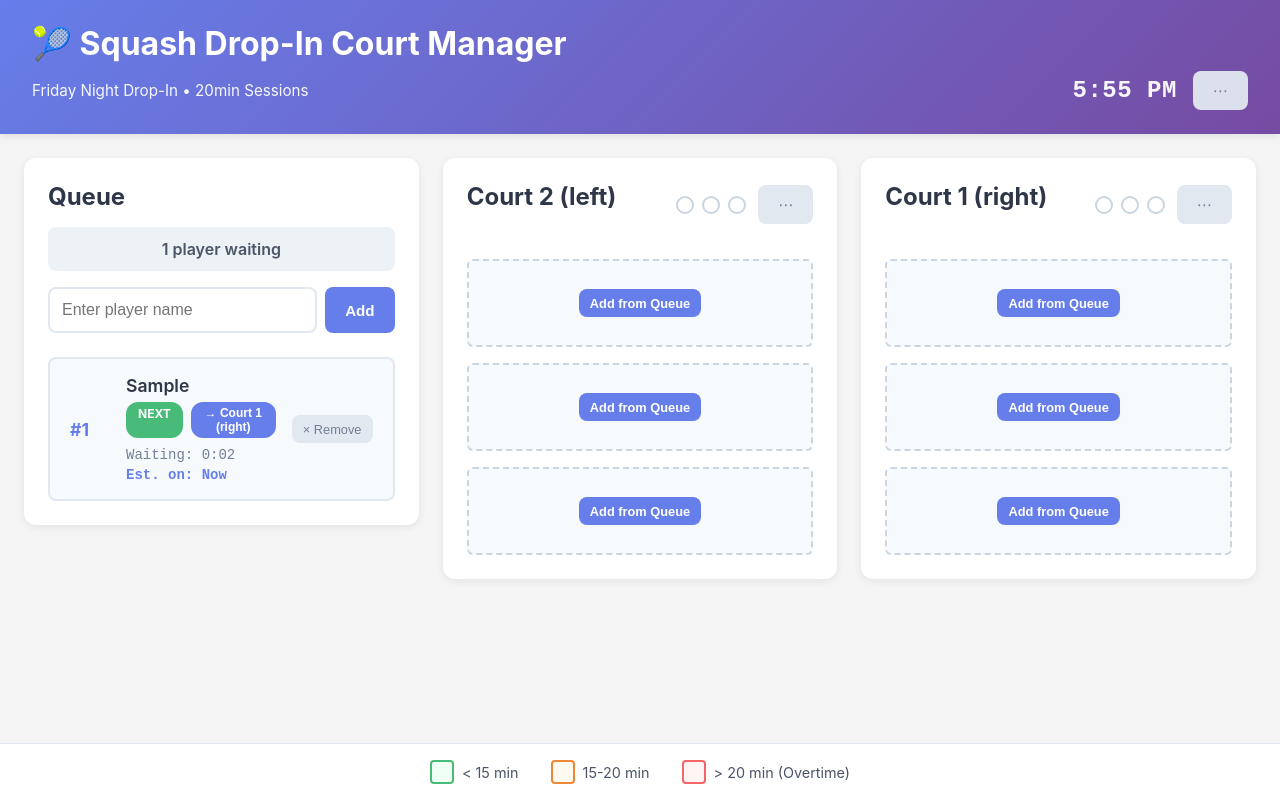
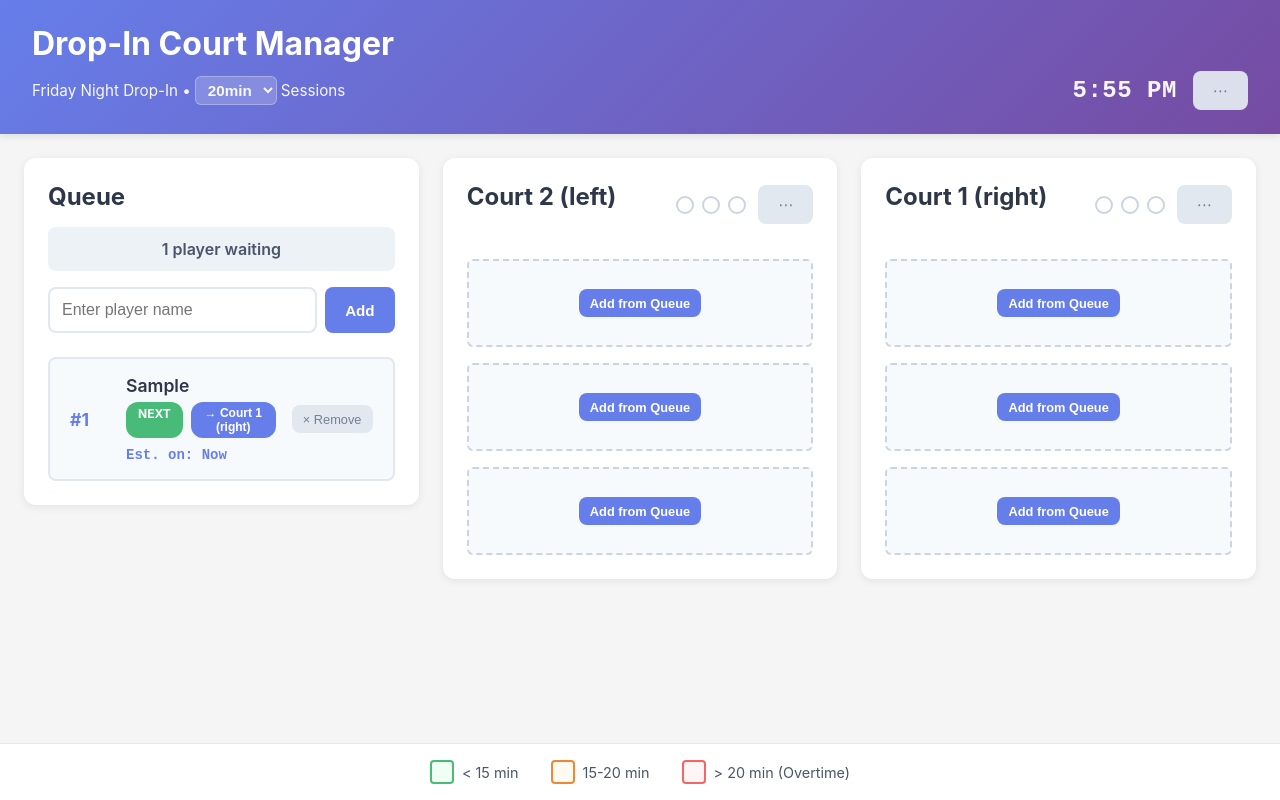
Before and after one commit to whereyoubinns/drop-in, a React (Vite) app: page / in a window 1280 px wide. Both pictures are taken after typing "Sample" into the empty fields and a click on the button "Add". Built offline with nearby package versions, Linux system fonts and the light colour scheme.

Commit message:
add configurable session duration

```diff
--- a/src/App.css
+++ b/src/App.css
@@ -31,6 +31,39 @@
   gap: 1rem;
   position: relative;
   z-index: 100001;
+}
+
+.session-config {
+  display: flex;
+  align-items: center;
+  gap: 0.25rem;
+}
+
+.session-duration-select {
+  background: rgba(255, 255, 255, 0.2);
+  border: 1px solid rgba(255, 255, 255, 0.3);
+  color: white;
+  padding: 0.25rem 0.5rem;
+  border-radius: 6px;
+  font-size: 0.95rem;
+  font-weight: 600;
+  cursor: pointer;
+  transition: all 0.2s;
+}
+
+.session-duration-select:hover {
+  background: rgba(255, 255, 255, 0.3);
+}
+
+.session-duration-select:focus {
+  outline: none;
+  background: rgba(255, 255, 255, 0.3);
+  border-color: rgba(255, 255, 255, 0.5);
+}
+
+.session-duration-select option {
+  background: #667eea;
+  color: white;
 }
 
 .header-right {
@@ -226,6 +259,12 @@
   font-size: 0.875rem;
   color: #667eea;
   font-family: 'Courier New', monospace;
+  font-weight: 600;
+}
+
+.replacing-player {
+  font-size: 0.875rem;
+  color: #48bb78;
   font-weight: 600;
 }
 
--- a/src/App.tsx
+++ b/src/App.tsx
@@ -9,6 +9,7 @@ import './App.css';
 function AppContent() {
   const [menuOpen, setMenuOpen] = useState(false);
   const [currentTime, setCurrentTime] = useState(Date.now());
+  const [sessionDuration, setSessionDuration] = useState(20); // in minutes
 
   // Update current time every second
   useEffect(() => {
@@ -33,9 +34,22 @@ function AppContent() {
   return (
     <div className="app">
       <header className="app-header">
-        <h1>🎾 Squash Drop-In Court Manager</h1>
+        <h1>Drop-In Court Manager</h1>
         <div className="header-info">
-          <span>Friday Night Drop-In • 20min Sessions</span>
+          <div className="session-config">
+            <span>Friday Night Drop-In • </span>
+            <select
+              value={sessionDuration}
+              onChange={(e) => setSessionDuration(Number(e.target.value))}
+              className="session-duration-select"
+            >
+              <option value={20}>20min</option>
+              <option value={25}>25min</option>
+              <option value={30}>30min</option>
+              <option value={35}>35min</option>
+            </select>
+            <span> Sessions</span>
+          </div>
           <div className="header-right">
             <span className="current-time">{formatClockTime(currentTime)}</span>
             <div className="header-menu">
@@ -70,7 +84,7 @@ function AppContent() {
                     }}
                     className="menu-item menu-item-danger"
                   >
-                    Clear Courts
+                    Clear all
                   </button>
                 </div>
               </>
@@ -89,6 +103,7 @@ function AppContent() {
             onAddPlayer={addPlayer}
             onRemovePlayer={removeFromQueue}
             onAddPlayerToCourt={addSpecificPlayerToCourt}
+            sessionDuration={sessionDuration}
           />
         </aside>
 
@@ -102,6 +117,7 @@ function AppContent() {
               onAddPlayerToCourt={(playerId) => addSpecificPlayerToCourt('court2', playerId)}
               onRemovePlayer={(playerId) => removeFromCourt('court2', playerId)}
               onClear={() => clearCourt('court2')}
+              sessionDuration={sessionDuration}
             />
 
             <CourtPanel
@@ -112,6 +128,7 @@ function AppContent() {
               onAddPlayerToCourt={(playerId) => addSpecificPlayerToCourt('court1', playerId)}
               onRemovePlayer={(playerId) => removeFromCourt('court1', playerId)}
               onClear={() => clearCourt('court1')}
+              sessionDuration={sessionDuration}
             />
           </div>
         </main>
@@ -120,13 +137,13 @@ function AppContent() {
       <footer className="app-footer">
         <div className="legend">
           <span className="legend-item">
-            <span className="legend-color good"></span> &lt; 15 min
+            <span className="legend-color good"></span> &lt; {Math.floor(sessionDuration * 0.75)} min
           </span>
           <span className="legend-item">
-            <span className="legend-color warning"></span> 15-20 min
+            <span className="legend-color warning"></span> {Math.floor(sessionDuration * 0.75)}-{sessionDuration} min
           </span>
           <span className="legend-item">
-            <span className="legend-color overtime"></span> &gt; 20 min (Overtime)
+            <span className="legend-color overtime"></span> &gt; {sessionDuration} min (Overtime)
           </span>
         </div>
       </footer>
--- a/src/components/CourtPanel.tsx
+++ b/src/components/CourtPanel.tsx
@@ -12,6 +12,7 @@ interface CourtPanelProps {
   onRemovePlayer: (playerId: string) => void;
   onAddPlayerToCourt: (playerId: string) => void;
   onClear: () => void;
+  sessionDuration: number; // in minutes
 }
 
 export const CourtPanel = ({
@@ -22,6 +23,7 @@ export const CourtPanel = ({
   onRemovePlayer,
   onAddPlayerToCourt,
   onClear,
+  sessionDuration,
 }: CourtPanelProps) => {
   const [isDragOver, setIsDragOver] = useState(false);
   const [menuOpen, setMenuOpen] = useState(false);
@@ -111,7 +113,7 @@ export const CourtPanel = ({
 
               if (player) {
                 const timeOnCourt = getTimeOnCourt(player.onCourtAt);
-                const timeStatus = getTimeStatus(timeOnCourt);
+                const timeStatus = getTimeStatus(timeOnCourt, sessionDuration);
                 statusClass = `filled ${timeStatus}`;
               }
 
@@ -163,6 +165,7 @@ export const CourtPanel = ({
             isNextOff={nextOffPlayer?.id === player.id}
             onRemove={() => onRemovePlayer(player.id)}
             courtId={courtId}
+            sessionDuration={sessionDuration}
           />
         ))}
         {[...Array(3 - players.length)].map((_, index) => (
--- a/src/components/PlayerCard.tsx
+++ b/src/components/PlayerCard.tsx
@@ -7,9 +7,10 @@ interface PlayerCardProps {
   isNextOff: boolean;
   onRemove: () => void;
   courtId?: string;
+  sessionDuration: number; // in minutes
 }
 
-export const PlayerCard = ({ player, isNextOff, onRemove, courtId }: PlayerCardProps) => {
+export const PlayerCard = ({ player, isNextOff, onRemove, courtId, sessionDuration }: PlayerCardProps) => {
   const [, setTick] = useState(0);
 
   // Update every second for live time tracking
@@ -22,12 +23,12 @@ export const PlayerCard = ({ player, isNextOff, onRemove, courtId }: PlayerCardP
   }, []);
 
   const timeOnCourt = getTimeOnCourt(player.onCourtAt);
-  const timeStatus = getTimeStatus(timeOnCourt);
+  const timeStatus = getTimeStatus(timeOnCourt, sessionDuration);
   const formattedTime = formatDuration(timeOnCourt);
 
-  // Calculate estimated time off (20 minutes from when they went on)
-  const sessionDuration = 20 * 60 * 1000; // 20 minutes in milliseconds
-  const estimatedTimeOff = player.onCourtAt ? formatClockTime(player.onCourtAt + sessionDuration) : null;
+  // Calculate estimated time off
+  const sessionDurationMs = sessionDuration * 60 * 1000; // convert minutes to milliseconds
+  const estimatedTimeOff = player.onCourtAt ? formatClockTime(player.onCourtAt + sessionDurationMs) : null;
 
   const handleDragStart = (e: React.DragEvent) => {
     e.dataTransfer.effectAllowed = 'move';
--- a/src/components/QueuePanel.tsx
+++ b/src/components/QueuePanel.tsx
@@ -1,7 +1,7 @@
 import { useState, useEffect } from 'react';
 import type { Player, CourtId } from '../types';
 import { AddPlayerForm } from './AddPlayerForm';
-import { formatDuration, formatClockTime } from '../utils/timeUtils';
+import { formatClockTime } from '../utils/timeUtils';
 import { useToast } from '../hooks/useToast';
 
 interface QueuePanelProps {
@@ -11,9 +11,10 @@ interface QueuePanelProps {
   onAddPlayer: (name: string) => void;
   onRemovePlayer: (playerId: string) => void;
   onAddPlayerToCourt: (courtId: CourtId, playerId: string) => void;
+  sessionDuration: number; // in minutes
 }
 
-export const QueuePanel = ({ queue, court1Players, court2Players, onAddPlayer, onRemovePlayer, onAddPlayerToCourt }: QueuePanelProps) => {
+export const QueuePanel = ({ queue, court1Players, court2Players, onAddPlayer, onRemovePlayer, onAddPlayerToCourt, sessionDuration }: QueuePanelProps) => {
   const { showToast } = useToast();
   const [, setTick] = useState(0);
 
@@ -26,11 +27,7 @@ export const QueuePanel = ({ queue, court1Players, court2Players, onAddPlayer, o
     return () => clearInterval(interval);
   }, []);
 
-  const getWaitingTime = (joinedAt: number) => {
-    return Date.now() - joinedAt;
-  };
-
-  const getNextCourt = (queuePosition: number): { courtId: CourtId; label: string } | null => {
+  const getNextCourt = (queuePosition: number): { courtId: CourtId; label: string; replacingPlayer?: Player } | null => {
     // Only show for the first person in queue
     if (queuePosition !== 0) {
       return null;
@@ -39,7 +36,7 @@ export const QueuePanel = ({ queue, court1Players, court2Players, onAddPlayer, o
     const court1HasSpace = court1Players.length < 3;
     const court2HasSpace = court2Players.length < 3;
 
-    // If only one court has space, go there
+    // If only one court has space, go there (no replacement, just filling empty spot)
     if (court1HasSpace && !court2HasSpace) {
       return { courtId: 'court1', label: 'Court 1 (right)' };
     }
@@ -61,7 +58,11 @@ export const QueuePanel = ({ queue, court1Players, court2Players, onAddPlayer, o
     if (sortedPlayers.length > 0 && sortedPlayers[0].court) {
       const courtId = sortedPlayers[0].court;
       const label = courtId === 'court1' ? 'Court 1 (right)' : 'Court 2 (left)';
-      return { courtId, label };
+
+      // Only show replacing player if both courts are full
+      const replacingPlayer = (court1HasSpace || court2HasSpace) ? undefined : sortedPlayers[0];
+
+      return { courtId, label, replacingPlayer };
     }
 
     return null;
@@ -96,9 +97,9 @@ export const QueuePanel = ({ queue, court1Players, court2Players, onAddPlayer, o
       return null;
     }
 
-    // Calculate when they would reach 20 minutes (session time)
-    const sessionDuration = 20 * 60 * 1000; // 20 minutes in milliseconds
-    const estimatedTime = playerComingOff.onCourtAt + sessionDuration;
+    // Calculate when they would reach the session time
+    const sessionDurationMs = sessionDuration * 60 * 1000; // convert minutes to milliseconds
+    const estimatedTime = playerComingOff.onCourtAt + sessionDurationMs;
 
     // If the estimated time is in the past (player is overtime), show "Now"
     if (estimatedTime <= Date.now()) {
@@ -122,8 +123,6 @@ export const QueuePanel = ({ queue, court1Players, court2Players, onAddPlayer, o
           <div className="empty-message">No players in queue</div>
         ) : (
           queue.map((player, index) => {
-            const waitingTime = getWaitingTime(player.joinedAt);
-            const formattedTime = formatDuration(waitingTime);
             const estimatedTime = getEstimatedTimeOn(index);
             const nextCourt = getNextCourt(index);
 
@@ -172,9 +171,11 @@ export const QueuePanel = ({ queue, court1Players, court2Players, onAddPlayer, o
                       </div>
                     )}
                     <div className="queue-player-times">
-                      <span className="waiting-time">Waiting: {formattedTime}</span>
                       {estimatedTime && (
                         <span className="estimated-time">Est. on: {estimatedTime}</span>
+                      )}
+                      {nextCourt?.replacingPlayer && (
+                        <span className="replacing-player">Replacing: {nextCourt.replacingPlayer.name}</span>
                       )}
                     </div>
                   </div>
--- a/src/utils/timeUtils.ts
+++ b/src/utils/timeUtils.ts
@@ -13,18 +13,19 @@ export const getTimeOnCourt = (onCourtAt?: number): number => {
   return Date.now() - onCourtAt;
 };
 
-export const getTimeStatus = (milliseconds: number): 'good' | 'warning' | 'overtime' => {
+export const getTimeStatus = (milliseconds: number, sessionDuration: number = 20): 'good' | 'warning' | 'overtime' => {
   const minutes = milliseconds / (1000 * 60);
+  const warningThreshold = sessionDuration * 0.75; // 75% of session time
 
-  if (minutes < 15) return 'good';
-  if (minutes < 20) return 'warning';
+  if (minutes < warningThreshold) return 'good';
+  if (minutes < sessionDuration) return 'warning';
   return 'overtime';
 };
 
-export const isOvertime = (onCourtAt?: number): boolean => {
+export const isOvertime = (onCourtAt?: number, sessionDuration: number = 20): boolean => {
   if (!onCourtAt) return false;
   const timeOnCourt = getTimeOnCourt(onCourtAt);
-  return timeOnCourt > 20 * 60 * 1000; // 20 minutes
+  return timeOnCourt > sessionDuration * 60 * 1000;
 };
 
 export const formatClockTime = (timestamp: number): string => {
```
